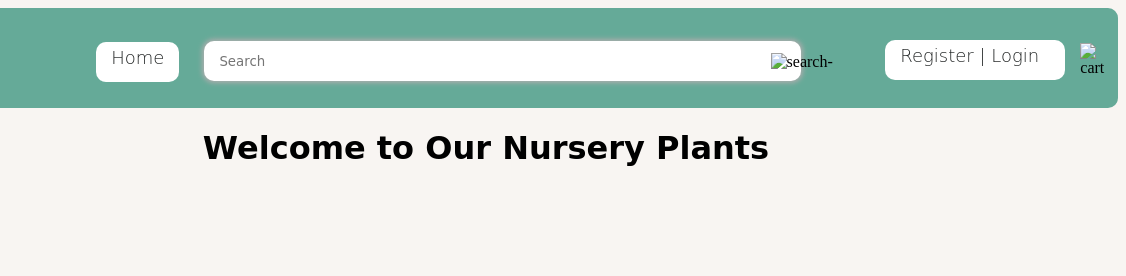
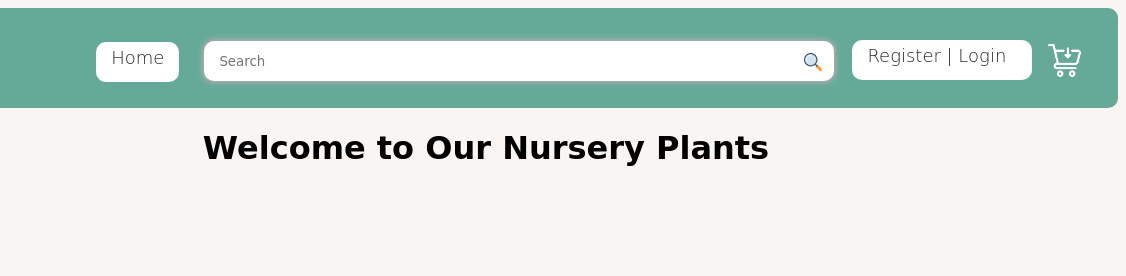
Before and after one commit to kannukothe/Plant-Nursery, a plain HTML site: page pages/about_us.html in a window 1280 px wide. Shown: the top 276 px of the page, 154-1280 px from the left. Drawn offline with Linux system fonts and the light colour scheme.

Commit message:
Update about_us.html

```diff
--- a/pages/about_us.html
+++ b/pages/about_us.html
@@ -21,11 +21,11 @@
             <p class="home font-size font-family font-color">Home</p>
         </a>
         <input type="text" placeholder="Search" class="searchbar">
-        <img src="./img/home_page_Images/search-icon2.png" alt="search-icon" class="search-icon">
+        <img src="./../img/home_page_Images/search-icon2.png" alt="search-icon" class="search-icon">
         <a href="./register_login.html" style="text-decoration: none;">
             <p class="register-login font-size font-family font-color">Register | Login</p>
         </a>
-        <img src="./img/home_page_Images/add_cart.png" alt="cart" class="cart-icon">
+        <img src="./../img/home_page_Images/add_cart.png" alt="cart" class="cart-icon">
     </div>
 
     <!-- Content code goes here-->
```
